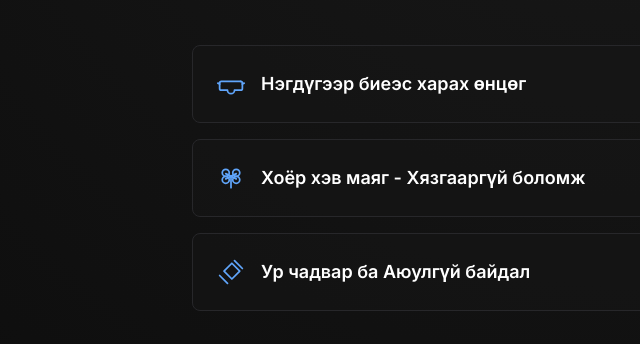
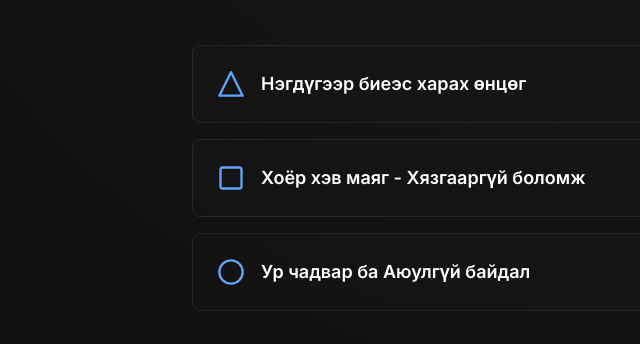
Before and after one commit to ALexFPVNoorth/nordcoast-fpv, a plain HTML site: page index.html in a window 1280 px wide. Shown: the part 426-770 px from the top of the page, 0-640 px from the left. Drawn offline with nearby package versions, Linux system fonts and the light colour scheme.

Commit message:
Add files via upload

```diff
--- a/index.html
+++ b/index.html
@@ -283,13 +283,14 @@
         };
 
         // --- SVG ICONS ---
+        // Обновленные иконки: треугольник, квадрат, круг
         const icons = {
-            // Recreated from goggle.png
-            goggles: `<svg class="accordion-icon" viewBox="0 0 64 64" fill="none" xmlns="http://www.w3.org/2000/svg"><path d="M54 26H10C7.79086 26 6 27.7909 6 30V42C6 44.2091 7.79086 46 10 46H22" stroke="currentColor" stroke-width="4" stroke-linecap="round"/><path d="M42 46H54C56.2091 46 58 44.2091 58 42V30C58 27.7909 56.2091 26 54 26" stroke="currentColor" stroke-width="4" stroke-linecap="round"/><path d="M24 46C24 50.4183 27.5817 54 32 54C36.4183 54 40 50.4183 40 46" stroke="currentColor" stroke-width="4" stroke-linecap="round"/><path d="M6 32L2 30" stroke="currentColor" stroke-width="4" stroke-linecap="round"/><path d="M58 32L62 30" stroke="currentColor" stroke-width="4" stroke-linecap="round"/></svg>`,
-            // Recreated from drone.png and motor.png
-            droneStyles: `<svg class="accordion-icon" viewBox="0 0 64 64" fill="none" xmlns="http://www.w3.org/2000/svg"><path d="M32 28V54" stroke="currentColor" stroke-width="4" stroke-linecap="round"/><path d="M20 22L44 34" stroke="currentColor" stroke-width="4" stroke-linecap="round"/><path d="M44 22L20 34" stroke="currentColor" stroke-width="4" stroke-linecap="round"/><circle cx="20" cy="20" r="8" stroke="currentColor" stroke-width="4"/><circle cx="44" cy="20" r="8" stroke="currentColor" stroke-width="4"/><circle cx="20" cy="36" r="8" stroke="currentColor" stroke-width="4"/><circle cx="44" cy="36" r="8" stroke="currentColor" stroke-width="4"/></svg>`,
-            // Recreated from tools.png
-            safety: `<svg class="accordion-icon" viewBox="0 0 64 64" fill="none" xmlns="http://www.w3.org/2000/svg"><path d="M58 24L40 6" stroke="currentColor" stroke-width="4" stroke-linecap="round" stroke-linejoin="round"/><path d="M34 12L16 30L34 48L52 30L34 12Z" stroke="currentColor" stroke-width="4" stroke-linecap="round" stroke-linejoin="round"/><path d="M6 40L24 58" stroke="currentColor" stroke-width="4" stroke-linecap="round" stroke-linejoin="round"/></svg>`
+            // Треугольник (для "Нэгдүгээр биеэс харах өнцөг" / "First-Person Immersion")
+            goggles: `<svg class="accordion-icon" viewBox="0 0 24 24" fill="none" stroke="currentColor" stroke-width="2" stroke-linecap="round" stroke-linejoin="round"><path d="M12 2L2 22h20L12 2z"/></svg>`,
+            // Квадрат (для "Хоёр хэв маяг - Хязгааргүй боломж" / "Two Styles, Limitless Possibilities")
+            droneStyles: `<svg class="accordion-icon" viewBox="0 0 24 24" fill="none" stroke="currentColor" stroke-width="2" stroke-linecap="round" stroke-linejoin="round"><rect x="3" y="3" width="18" height="18" rx="2" ry="2"></rect></svg>`,
+            // Круг (для "Ур чадвар ба Аюулгүй байдал" / "Mastery & Safety")
+            safety: `<svg class="accordion-icon" viewBox="0 0 24 24" fill="none" stroke="currentColor" stroke-width="2" stroke-linecap="round" stroke-linejoin="round"><circle cx="12" cy="12" r="10"></circle></svg>`
         };
 
         // --- DOM ELEMENTS ---
@@ -394,6 +395,7 @@
 
             // Render Advantage Section
             accordionContainer.innerHTML = '';
+            // Использование новых иконок
             const advantageIcons = [icons.goggles, icons.droneStyles, icons.safety];
             data.advantage.items.forEach((item, index) => {
                 const accordionItem = document.createElement('div');
```
